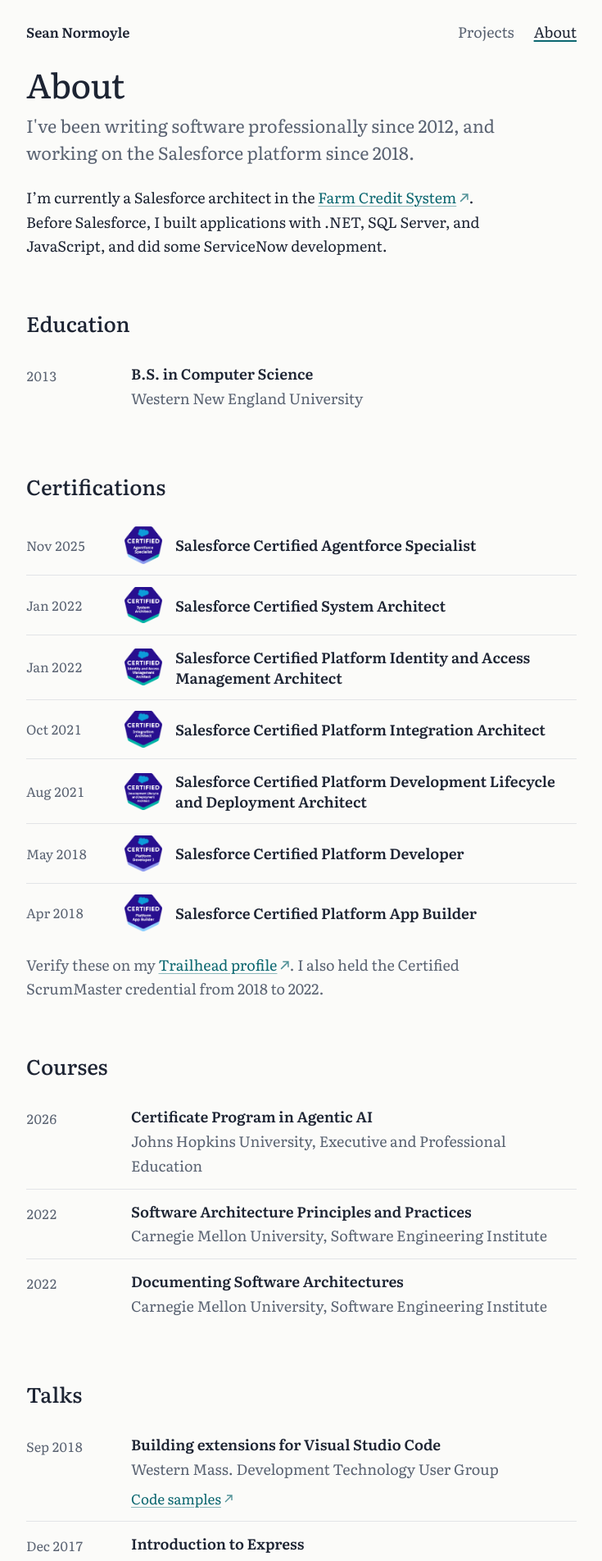
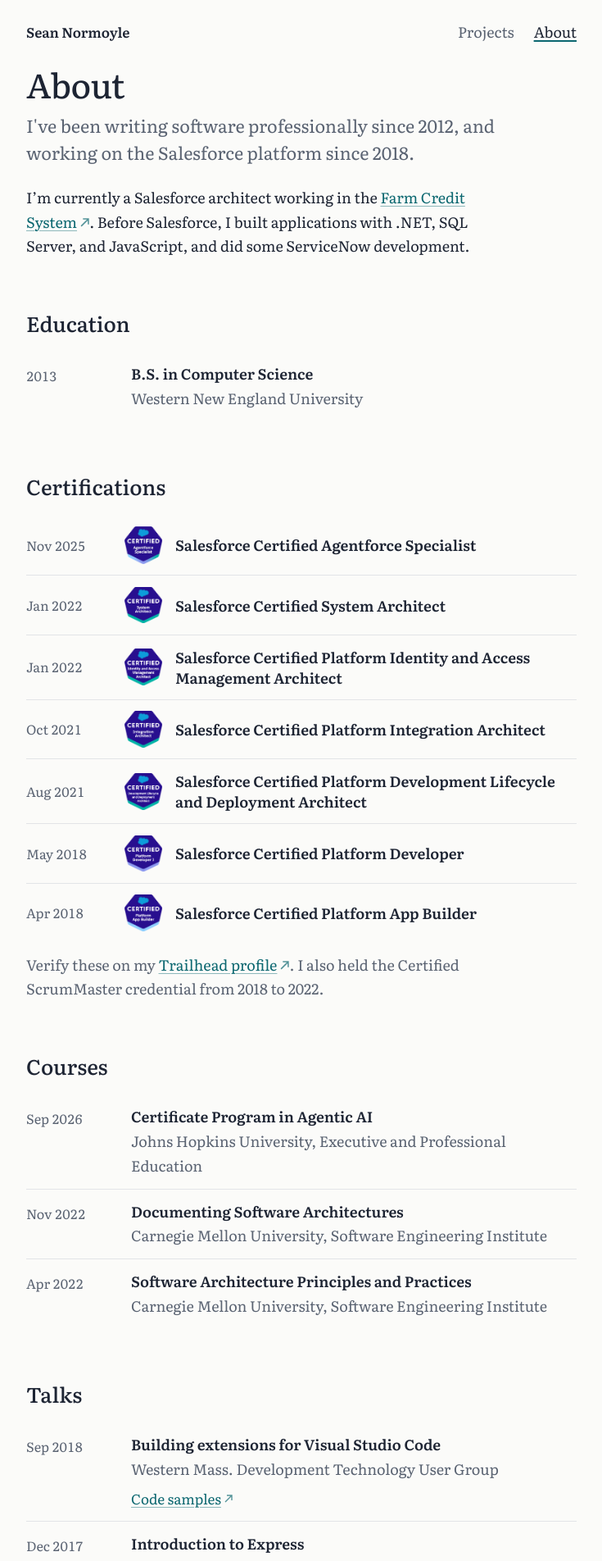
Before and after one commit to Cynicollision/cynicollision.github.io, a Jekyll site: the page built from about.md, in a window 1280 px wide. Shown: the top 1904 px of the page at 82% size, without its empty margins (272-1007 px from the left). Built offline with Jekyll 4.4.1, drawn with Linux system fonts in a browser that asks for light colours; some of the changed text lies outside the part shown.

Commit message:
Tighten home spacing and refine About (#4)

```diff
--- a/_data/education.yml
+++ b/_data/education.yml
@@ -7,10 +7,10 @@
 courses:
   - name: Certificate Program in Agentic AI
     school: Johns Hopkins University, Executive and Professional Education
-    year: 2026
+    date: Sep 2026
+  - name: Documenting Software Architectures
+    school: Carnegie Mellon University, Software Engineering Institute
+    date: Nov 2022
   - name: Software Architecture Principles and Practices
     school: Carnegie Mellon University, Software Engineering Institute
-    year: 2022
-  - name: Documenting Software Architectures
-    school: Carnegie Mellon University, Software Engineering Institute
-    year: 2022
+    date: Apr 2022
--- a/_includes/about/courses.html
+++ b/_includes/about/courses.html
@@ -1,7 +1,7 @@
 <ul class="entries">
 {%- for course in site.data.education.courses %}
 <li class="entry">
-  <div class="when">{{ course.year }}</div>
+  <div class="when">{{ course.date }}</div>
   <div class="what"><h3 class="title">{{ course.name }}</h3><p class="muted">{{ course.school }}</p></div>
 </li>
 {%- endfor %}
--- a/about.md
+++ b/about.md
@@ -5,7 +5,7 @@
 lede: I've been writing software professionally since 2012, and working on the Salesforce platform since 2018.
 ---
 
-I'm currently a Salesforce architect in the {% include link.html url="https://en.wikipedia.org/wiki/Farm_Credit_System" label="Farm Credit System" %}. Before Salesforce, I built applications with .NET, SQL Server, and JavaScript, and did some ServiceNow development.
+I'm currently a Salesforce architect working in the {% include link.html url="https://en.wikipedia.org/wiki/Farm_Credit_System" label="Farm Credit System" %}. Before Salesforce, I built applications with .NET, SQL Server, and JavaScript, and did some ServiceNow development.
 
 ## Education
 
@@ -25,6 +25,6 @@
 
 ## Outside of work
 
-I live in Connecticut with my wife and our cats. I've loved video games for as long as I can remember, especially The Legend of Zelda and Pokémon. I also like reading, biking, working outside and around the house, and playing guitar and bass.
+I live in Connecticut with my wife and our cats. I've loved video games for as long as I can remember, especially Zelda and Pokémon. I also like reading, biking, and playing guitar, bass, and synthesizers.
 
-Games are what got me into technology in the first place. Game Maker had me making games around 2003, which led to building sites on GeoCities, then to PHP, then to volunteering as an account reviewer at a web hosting company, and eventually to a degree in computer science. Making games has been a continuous hobby ever since 2012, starting with native Android development and continuing with the browser games on this site.
+Games are what got me into technology in the first place. Game Maker got me started making games around 2003, which led to building sites on GeoCities, then to PHP, then to volunteering at a web host, and eventually to a degree in computer science. Around the time I finished my degree, I got back into making games, first as native Android apps and now as the browser games on this site.
--- a/assets/css/main.css
+++ b/assets/css/main.css
@@ -189,7 +189,11 @@
 
 main { padding-top: 2.5rem; }
 
-.home main { padding-top: 3.5rem; }
+.home main { padding-top: .5rem; }
+
+@media (min-width: 48em) {
+  .home main { padding-top: 1.5rem; }
+}
 
 .site-footer {
   margin-top: 5rem;
```
Also changed, not shown: index.md (+1 -1 lines).
